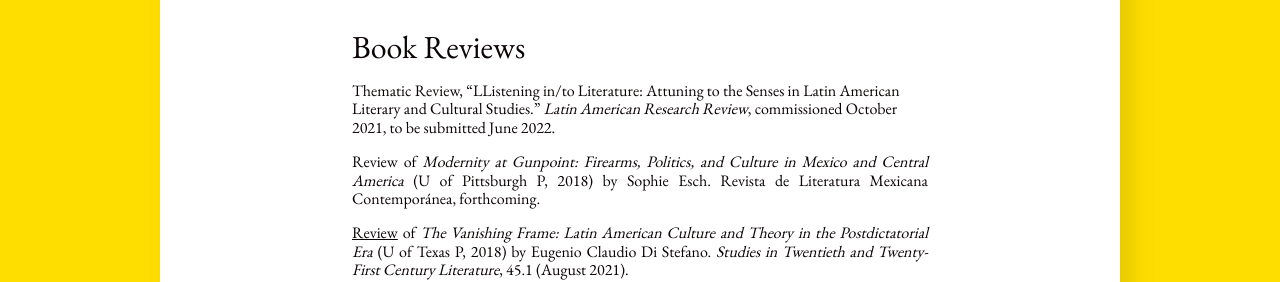
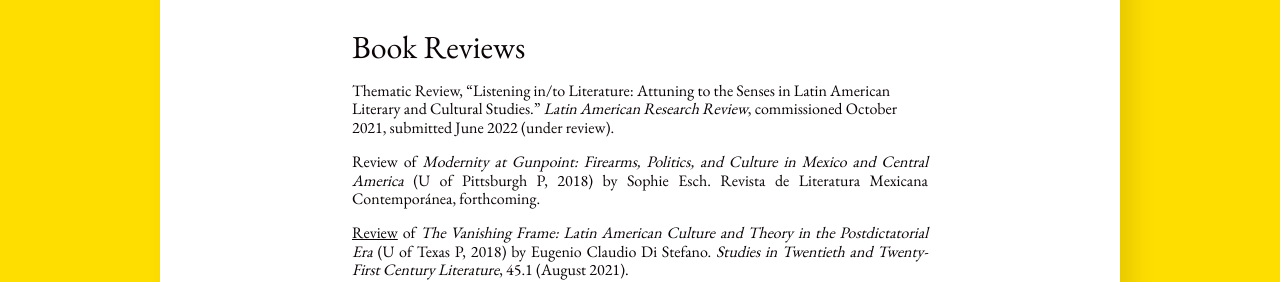
Before and after one commit to dajmcdon/tamara-site, a Jekyll site: the page built from research.md, in a window 1280 px wide and 900 px high, scrolled down 2178 px. Shown: the part 180-462 px from the top of the window. Built offline with Jekyll 4.4.1, drawn with Linux system fonts in a browser that asks for light colours; nearby versions of some CDN libraries; some web fonts are replaced; some of the changed lines change nothing that is shown.

Commit message:
fix LARR typo

```diff
--- a/_config.yml
+++ b/_config.yml
@@ -18,10 +18,11 @@
 appointment: |-
   [Assistant Professor of Spanish](https://fhis.ubc.ca/people/tamara-mitchell/)
   Department of French, Hispanic and Italian Studies
-  Green College Leading Scholars Program, 2019-2021
+  Green College Leading Scholar, 2019-2021
+  Public Humanities Hub Research Cluster PI, 2022-2024
   University of British Columbia
 office_address: |-
-  Buchanan Tower 809
+  Buchanan Tower 824
   1873 E Mall
   Vancouver, BC V6T 1Z1
 description: Literary scholar. Educator. Expat.
--- a/research.md
+++ b/research.md
@@ -38,7 +38,7 @@
 
 
 ## Book Reviews
-* Thematic Review, “LListening in/to Literature: Attuning to the Senses in Latin American Literary and Cultural Studies.” _Latin American Research Review_, commissioned October 2021, to be submitted June 2022.
+* Thematic Review, “Listening in/to Literature: Attuning to the Senses in Latin American Literary and Cultural Studies.” _Latin American Research Review_, commissioned October 2021, submitted June 2022 (under review).
 * Review of _Modernity at Gunpoint: Firearms, Politics, and Culture in Mexico and Central America_ (U of Pittsburgh P, 2018) by Sophie Esch. Revista de Literatura Mexicana Contemporánea, forthcoming.
 
 * [Review](https://newprairiepress.org/cgi/viewcontent.cgi?article=2201&context=sttcl) of _The Vanishing Frame: Latin American Culture and Theory in the Postdictatorial Era_ (U of Texas P, 2018) by Eugenio Claudio Di Stefano. _Studies in Twentieth and Twenty-First Century Literature_, 45.1 (August 2021).
```
Also changed, not shown: 1 other file.
